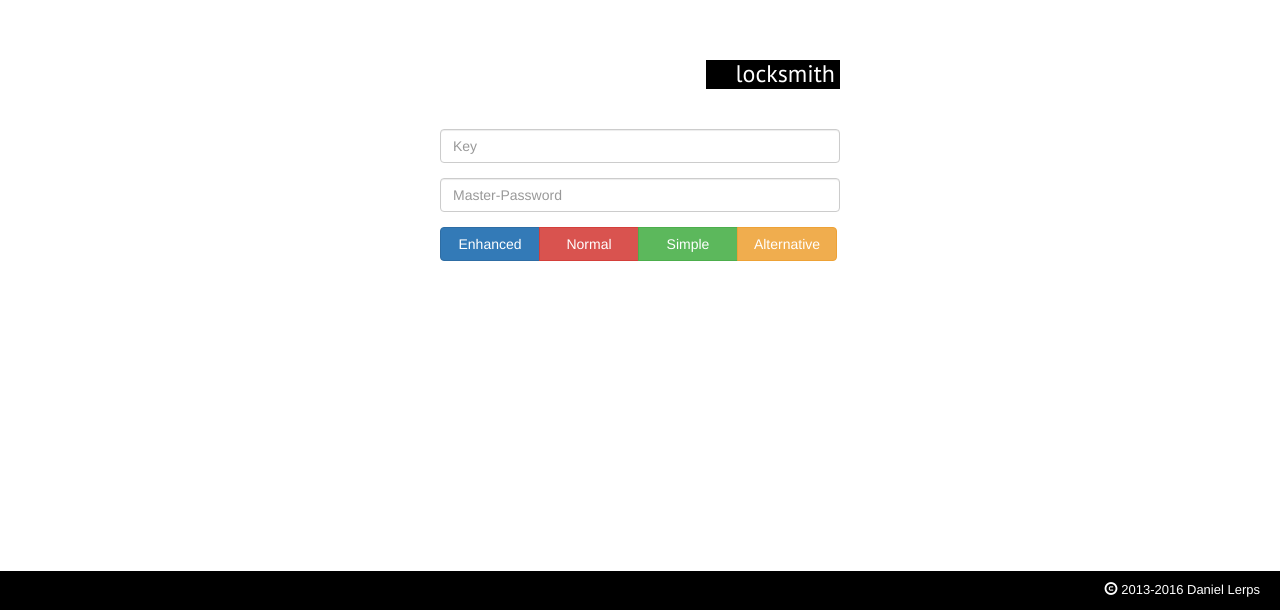
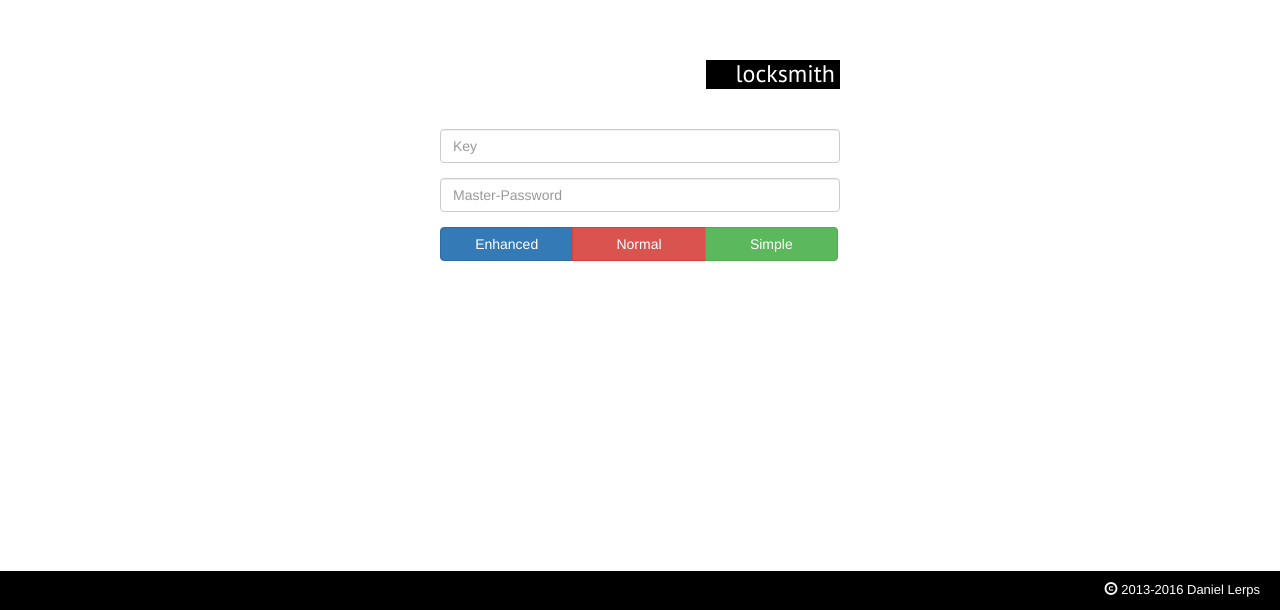
Before and after one commit to dlerps/locksmith, an Angular app: page / in a window 1280 px wide. Shown: the part 190-800 px from the top of the page. Built offline with nearby package versions, Linux system fonts and the light colour scheme; what ng2-bootstrap would draw is missing.

Commit message:
Removed Alternative Buttom

```diff
--- a/src/app/components/pw-generator/pw-generator.component.css
+++ b/src/app/components/pw-generator/pw-generator.component.css
@@ -21,5 +21,5 @@ div.outerBlock {
 }
 
 div.generateButtonBlock button {
-    width: 25%;
+    width: 33.33%;
 }
--- a/src/app/components/pw-generator/pw-generator.component.html
+++ b/src/app/components/pw-generator/pw-generator.component.html
@@ -12,7 +12,8 @@
       <button (click)="generatePw(key, masterPassword, 0)" type="button" class="btn btn-primary">Enhanced</button>
       <button (click)="generatePw(key, masterPassword, 2)" type="button" class="btn btn-danger">Normal</button>
       <button (click)="generatePw(key, masterPassword, 3)" type="button" class="btn btn-success">Simple</button>
-      <button (click)="generatePw(key, masterPassword, 1)" type="button" class="btn btn-warning">Alternative</button>
+      <!--Todo Algorithm not yet working-->
+      <!--<button (click)="generatePw(key, masterPassword, 1)" type="button" class="btn btn-warning">Alternative</button>      -->
     </div>
     <br />
     <div class="alert alert-{{alertClass}} passwordOutput" role="alert" *ngIf="generatedPassword" (click)="copyAndClear(output)" #output>
```
Also changed, not shown: 1 other file (tests, documents, lock files or other folders).
